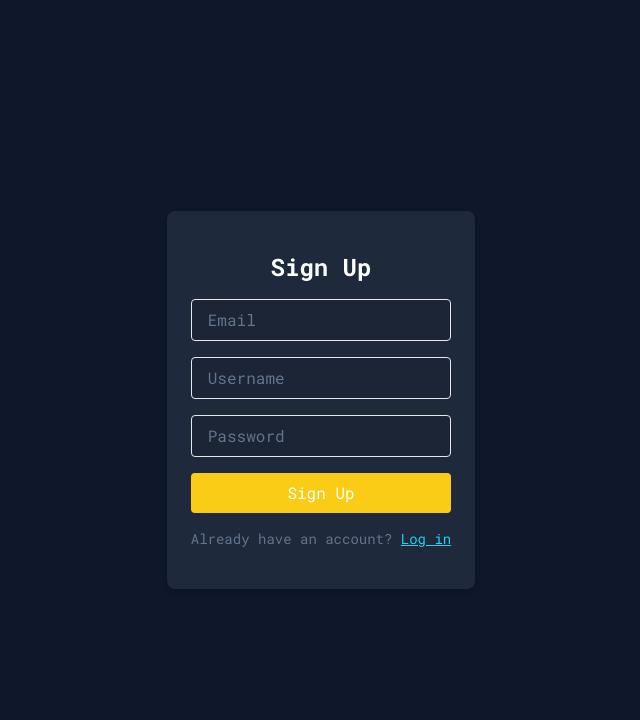
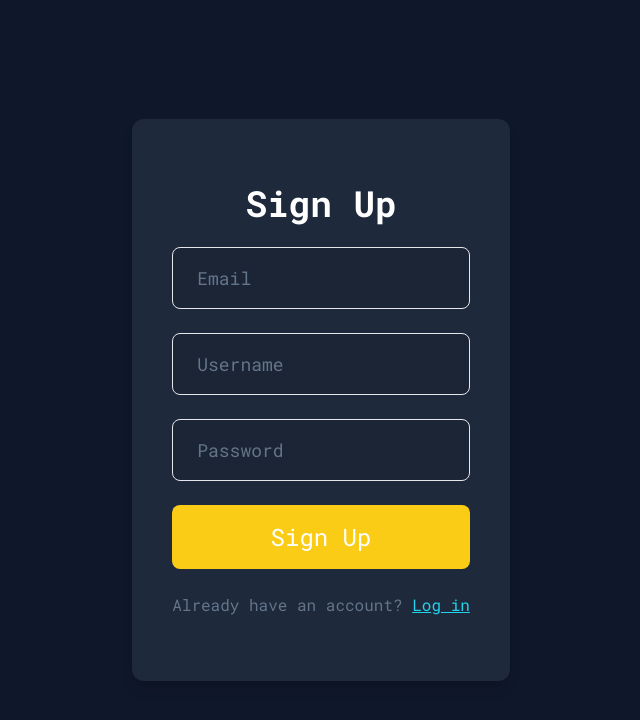
Before and after one commit to siwonber/typro, a Next.js app: page / in a window 1280 px wide. Both pictures are taken after a click on the button "Sign up". Shown: the top 720 px of the page, without its empty margins (319-959 px from the left). Built offline with nearby package versions, Linux system fonts and the light colour scheme; no server answers.

Commit message:
updated login design

```diff
--- a/src/app/components/AuthSwitcher.tsx
+++ b/src/app/components/AuthSwitcher.tsx
@@ -142,15 +142,15 @@ export default function AuthSwitcher() {
   }
 
   return (
-    <div className="flex flex-col gap-4 items-center text-center bg-surface px-6 py-10 rounded-lg shadow-md">
-      <h1 className="text-2xl font-bold">{isLogin ? 'Login' : 'Sign Up'}</h1>
+    <div className="flex flex-col gap-6 items-center text-center bg-surface px-10 py-16 rounded-xl shadow-lg">
+      <h1 className="text-4xl font-extrabold">{isLogin ? 'Login' : 'Sign Up'}</h1>
       <input
         type="text"
         placeholder={isLogin ? 'Email or Username' : 'Email'}
         value={identifier}
         onChange={(e) => setIdentifier(e.target.value)}
         onKeyDown={handleKeyDown}
-        className="w-full max-w-xs px-4 py-2 border rounded bg-black/10 text-white placeholder:text-muted"
+        className="w-full max-w-md px-6 py-4 text-lg border rounded-lg bg-black/10 text-white placeholder:text-muted"
       />
       {!isLogin && (
         <input
@@ -159,7 +159,7 @@ export default function AuthSwitcher() {
           value={username}
           onChange={(e) => setUsername(e.target.value)}
           onKeyDown={handleKeyDown}
-          className="w-full max-w-xs px-4 py-2 border rounded bg-black/10 text-white placeholder:text-muted"
+          className="w-full max-w-md px-6 py-4 text-lg border rounded-lg bg-black/10 text-white placeholder:text-muted"
         />
       )}
       <input
@@ -168,26 +168,26 @@ export default function AuthSwitcher() {
         value={password}
         onChange={(e) => setPassword(e.target.value)}
         onKeyDown={handleKeyDown}
-        className="w-full max-w-xs px-4 py-2 border rounded bg-black/10 text-white placeholder:text-muted"
+        className="w-full max-w-md px-6 py-4 text-lg border rounded-lg bg-black/10 text-white placeholder:text-muted"
       />
       {!isLogin && password.length > 0 && (
         <p
-          className={`text-sm ${
+          className={`text-base ${
             pwStrength === 'weak' ? 'text-error' : pwStrength === 'medium' ? 'text-yellow-500' : 'text-green-500'
           }`}
         >
           Password strength: {pwStrength}
         </p>
       )}
-      {error && <p className="text-error text-sm">{error}</p>}
+      {error && <p className="text-error text-base">{error}</p>}
       <button
         onClick={handleSubmit}
         disabled={loading}
-        className="bg-primary text-white px-6 py-2 rounded hover:opacity-80 w-full max-w-xs"
+        className="bg-primary text-white text-2xl px-8 py-4 rounded-lg hover:opacity-80 w-full max-w-md"
       >
         {loading ? (isLogin ? 'Logging in...' : 'Creating...') : isLogin ? 'Login' : 'Sign Up'}
       </button>
-      <p className="text-sm text-muted">
+      <p className="text-base text-muted">
         {isLogin ? "Don't have an account?" : 'Already have an account?'}{' '}
         <button className="text-accent underline" onClick={() => setIsLogin(!isLogin)}>
           {isLogin ? 'Sign up' : 'Log in'}
```
